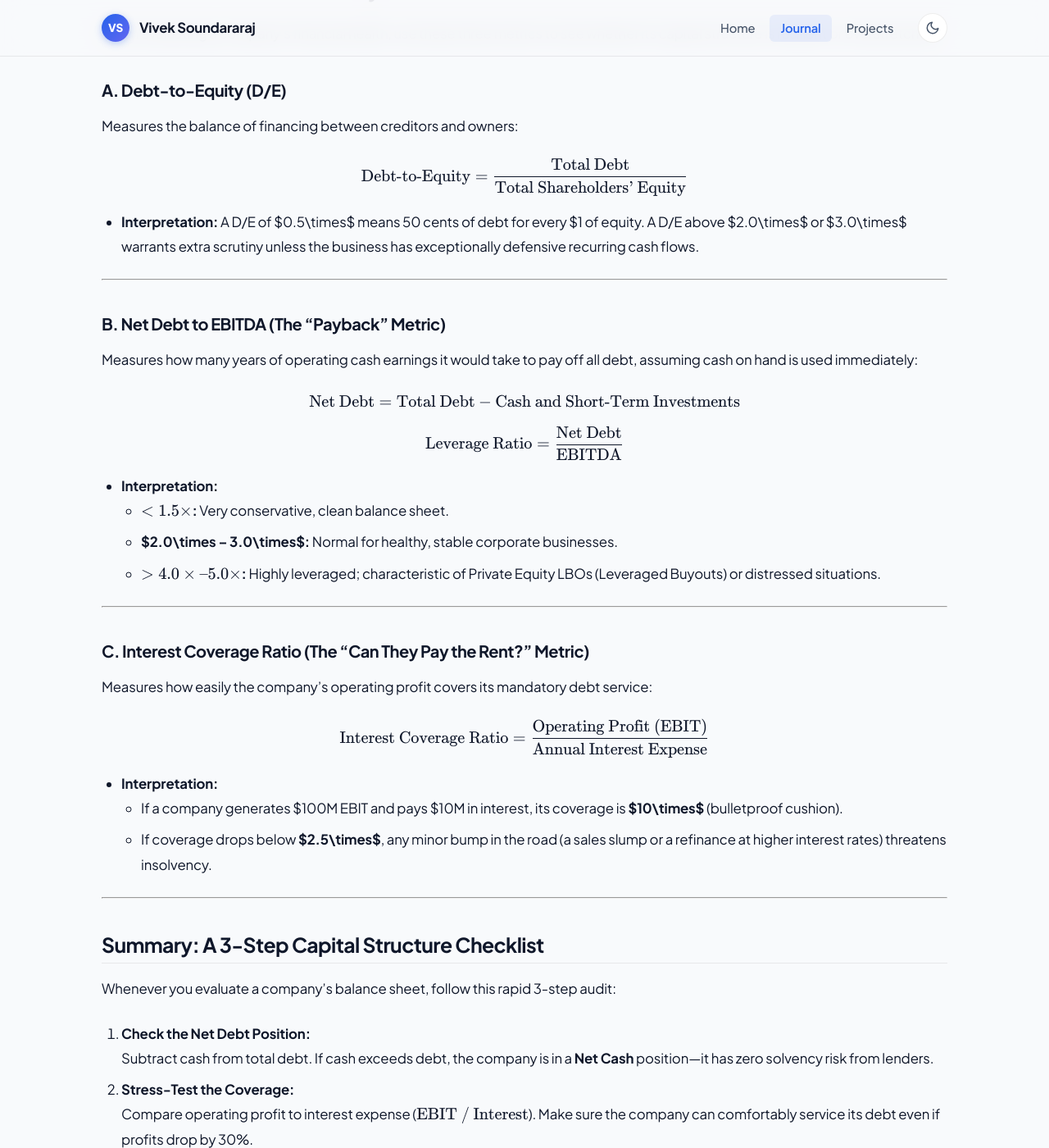
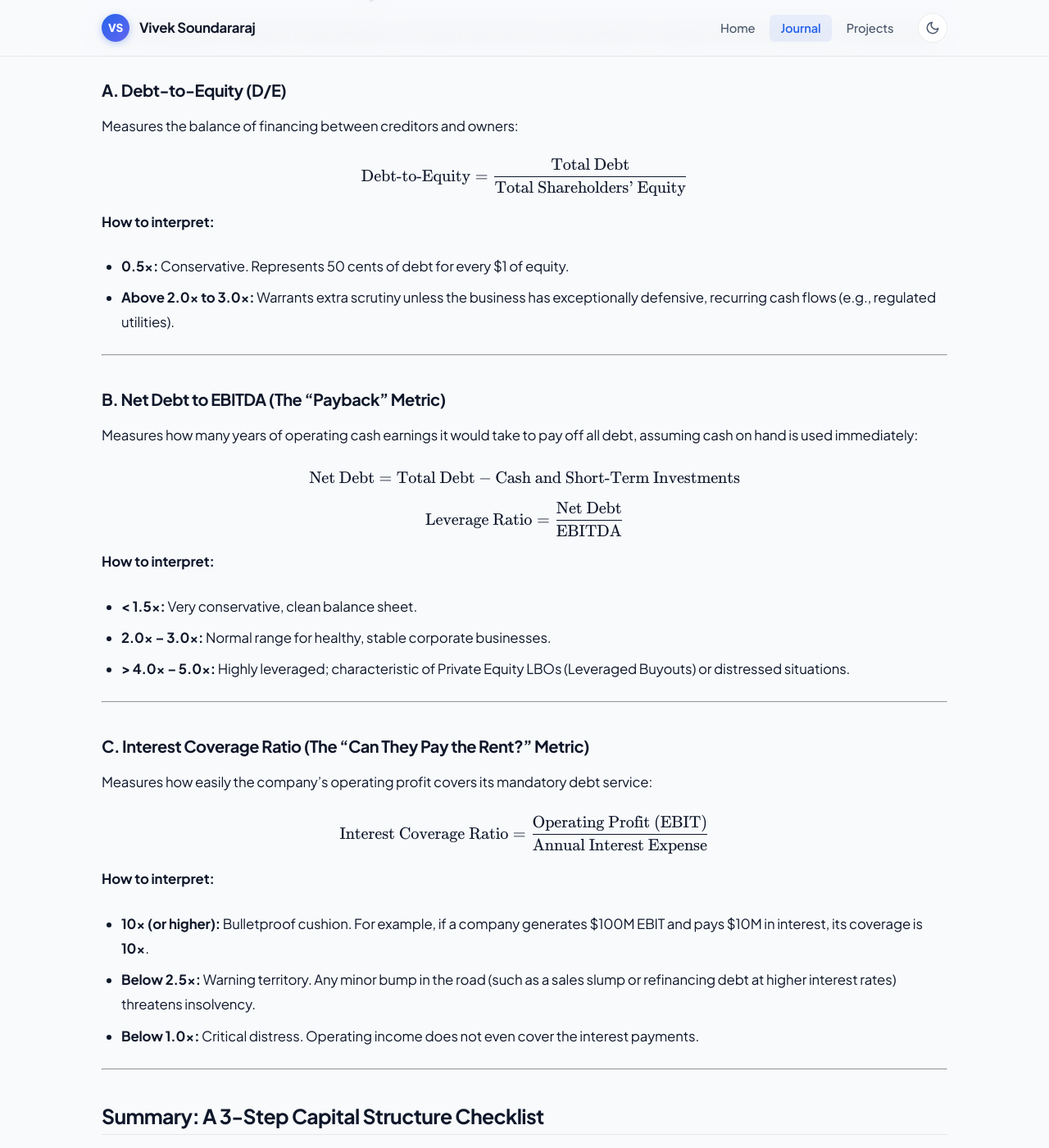
Before and after one commit to vivekgautham/vivekgautham.github.io, a Jekyll site: the page built from _posts/2026-11-08-capital-structure-debt-vs-equity.md, in a window 1280 px wide and 1400 px high, scrolled down 8080 px. Shown: the whole window at 82% size. Built offline with Jekyll 4.4.1, drawn with Linux system fonts in a browser that asks for light colours.

Commit message:
Updates.

```diff
--- a/_posts/2026-11-08-capital-structure-debt-vs-equity.md
+++ b/_posts/2026-11-08-capital-structure-debt-vs-equity.md
@@ -12,11 +12,13 @@ You have two fundamental ways to raise that capital:
 
 ### Option A: Debt (A Commercial Bank Loan)
 You borrow \$100,000 from a bank at a 7% fixed interest rate (\$7,000/year).
+
 - **In a boom year:** If your truck is wildly successful and makes \$150,000 in net profit, the bank **still only gets \$7,000**. You keep the entire remaining \$143,000.
 - **In a bust year:** If bad weather strikes and you make \$0, the bank **still demands its \$7,000**. If you miss the payment, they seize your truck.
 
 ### Option B: Equity (Selling 50% to a Partner)
 A partner gives you \$100,000 in exchange for **50% of the company forever**.
+
 - **In a bust year:** If you make \$0, your partner gets \$0. You never get evicted, defaulted, or forced into bankruptcy.
 - **In a boom year:** If your food truck turns into a nationwide franchise generating \$10,000,000 a year, your partner takes **\$5,000,000 every single year**, forever—even if they never step foot in the kitchen again.
 
@@ -244,7 +246,10 @@ Measures the balance of financing between creditors and owners:
 
 $$\text{Debt-to-Equity} = \frac{\text{Total Debt}}{\text{Total Shareholders' Equity}}$$
 
-- **Interpretation:** A D/E of $0.5\times$ means 50 cents of debt for every \$1 of equity. A D/E above $2.0\times$ or $3.0\times$ warrants extra scrutiny unless the business has exceptionally defensive recurring cash flows.
+**How to interpret:**
+
+- **0.5×:** Conservative. Represents 50 cents of debt for every \$1 of equity.
+- **Above 2.0× to 3.0×:** Warrants extra scrutiny unless the business has exceptionally defensive, recurring cash flows (e.g., regulated utilities).
 
 ---
 
@@ -255,10 +260,11 @@ $$\text{Net Debt} = \text{Total Debt} - \text{Cash and Short-Term Investments}$$
 
 $$\text{Leverage Ratio} = \frac{\text{Net Debt}}{\text{EBITDA}}$$
 
-- **Interpretation:**
-  - **$< 1.5\times$:** Very conservative, clean balance sheet.
-  - **$2.0\times – 3.0\times$:** Normal for healthy, stable corporate businesses.
-  - **$> 4.0\times – 5.0\times$:** Highly leveraged; characteristic of Private Equity LBOs (Leveraged Buyouts) or distressed situations.
+**How to interpret:**
+
+- **< 1.5×:** Very conservative, clean balance sheet.
+- **2.0× – 3.0×:** Normal range for healthy, stable corporate businesses.
+- **> 4.0× – 5.0×:** Highly leveraged; characteristic of Private Equity LBOs (Leveraged Buyouts) or distressed situations.
 
 ---
 
@@ -267,9 +273,11 @@ Measures how easily the company's operating profit covers its mandatory debt ser
 
 $$\text{Interest Coverage Ratio} = \frac{\text{Operating Profit (EBIT)}}{\text{Annual Interest Expense}}$$
 
-- **Interpretation:**
-  - If a company generates \$100M EBIT and pays \$10M in interest, its coverage is **$10\times$** (bulletproof cushion).
-  - If coverage drops below **$2.5\times$**, any minor bump in the road (a sales slump or a refinance at higher interest rates) threatens insolvency.
+**How to interpret:**
+
+- **10× (or higher):** Bulletproof cushion. For example, if a company generates \$100M EBIT and pays \$10M in interest, its coverage is **10×**.
+- **Below 2.5×:** Warning territory. Any minor bump in the road (such as a sales slump or refinancing debt at higher interest rates) threatens insolvency.
+- **Below 1.0×:** Critical distress. Operating income does not even cover the interest payments.
 
 ---
 
```
